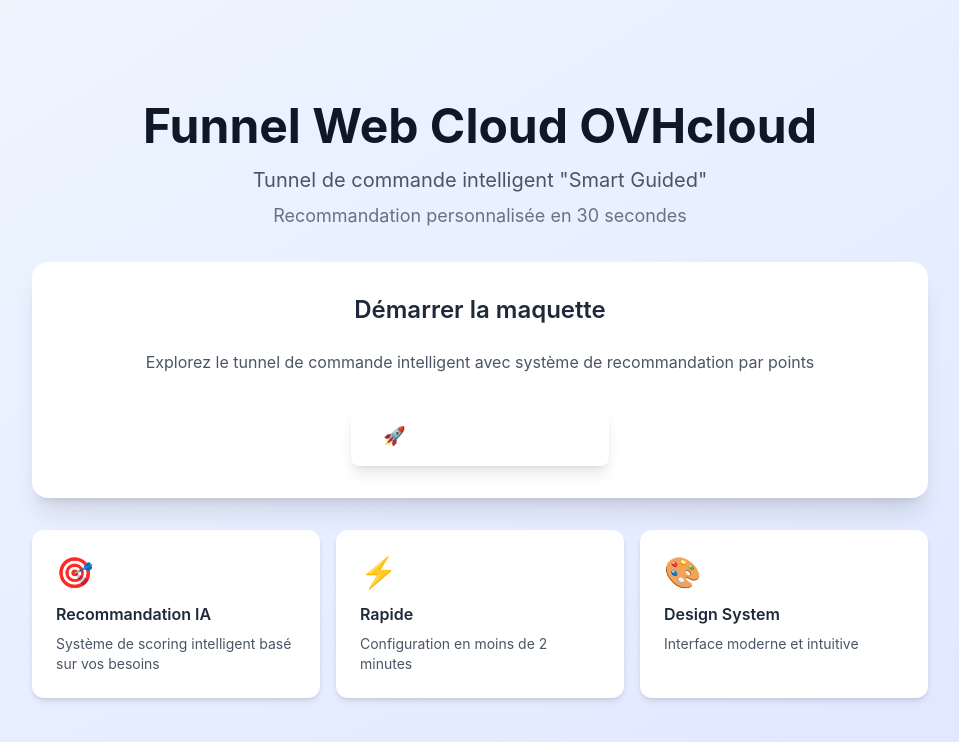
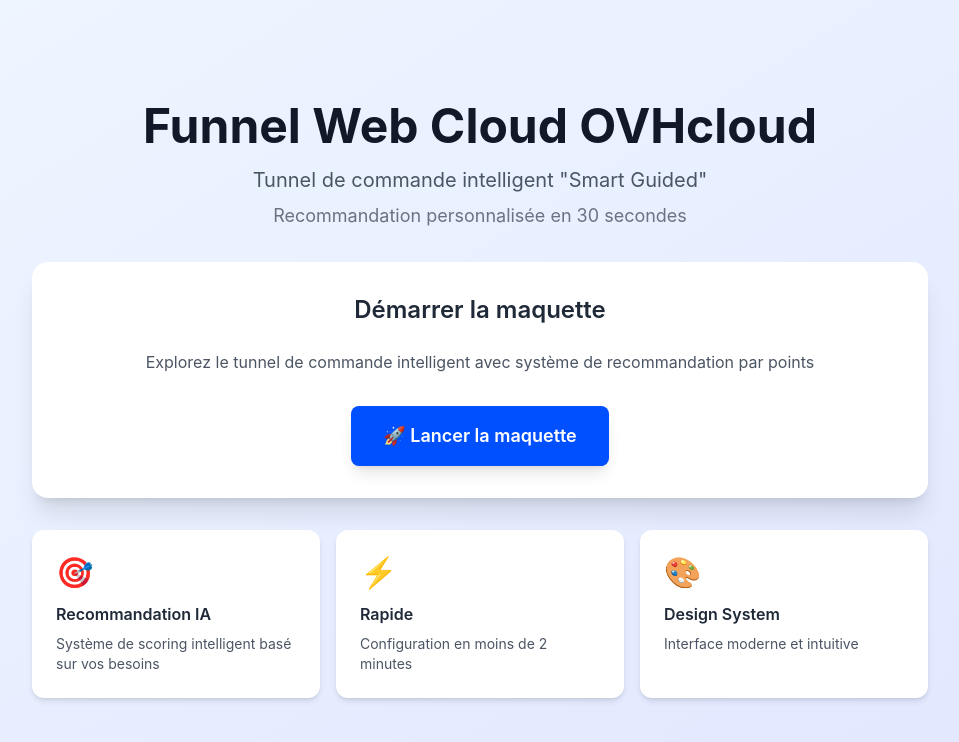
Before and after one commit to Naibel/ff-new-webcloud-funnel, a React (Vite) app: page / in a window 1280 px wide. Shown: the top 742 px of the page, without its empty margins (160-1119 px from the left). Built offline with nearby package versions, Linux system fonts and the light colour scheme.

Commit message:
fix: Correction définitive de la configuration Tailwind CSS
- Désinstallation de Tailwind CSS v4
- Installation de Tailwind CSS v3.4.17 (version stable)
- Configuration PostCSS corrigée pour v3
- Syntaxe CSS corrigée (@tailwind directives)
- Build fonctionnel sans erreurs PostCSS

```diff
--- a/postcss.config.js
+++ b/postcss.config.js
@@ -1,6 +1,6 @@
 export default {
   plugins: {
-    '@tailwindcss/postcss': {},
+    tailwindcss: {},
     autoprefixer: {},
   },
 }
--- a/src/index.css
+++ b/src/index.css
@@ -1,4 +1,6 @@
-@import "tailwindcss";
+@tailwind base;
+@tailwind components;
+@tailwind utilities;
 
 :root {
   font-family: 'Inter', system-ui, Avenir, Helvetica, Arial, sans-serif;
```
Also changed, not shown: package.json (+4 -5 lines), 2 other files (tests, documents, lock files or other folders).
